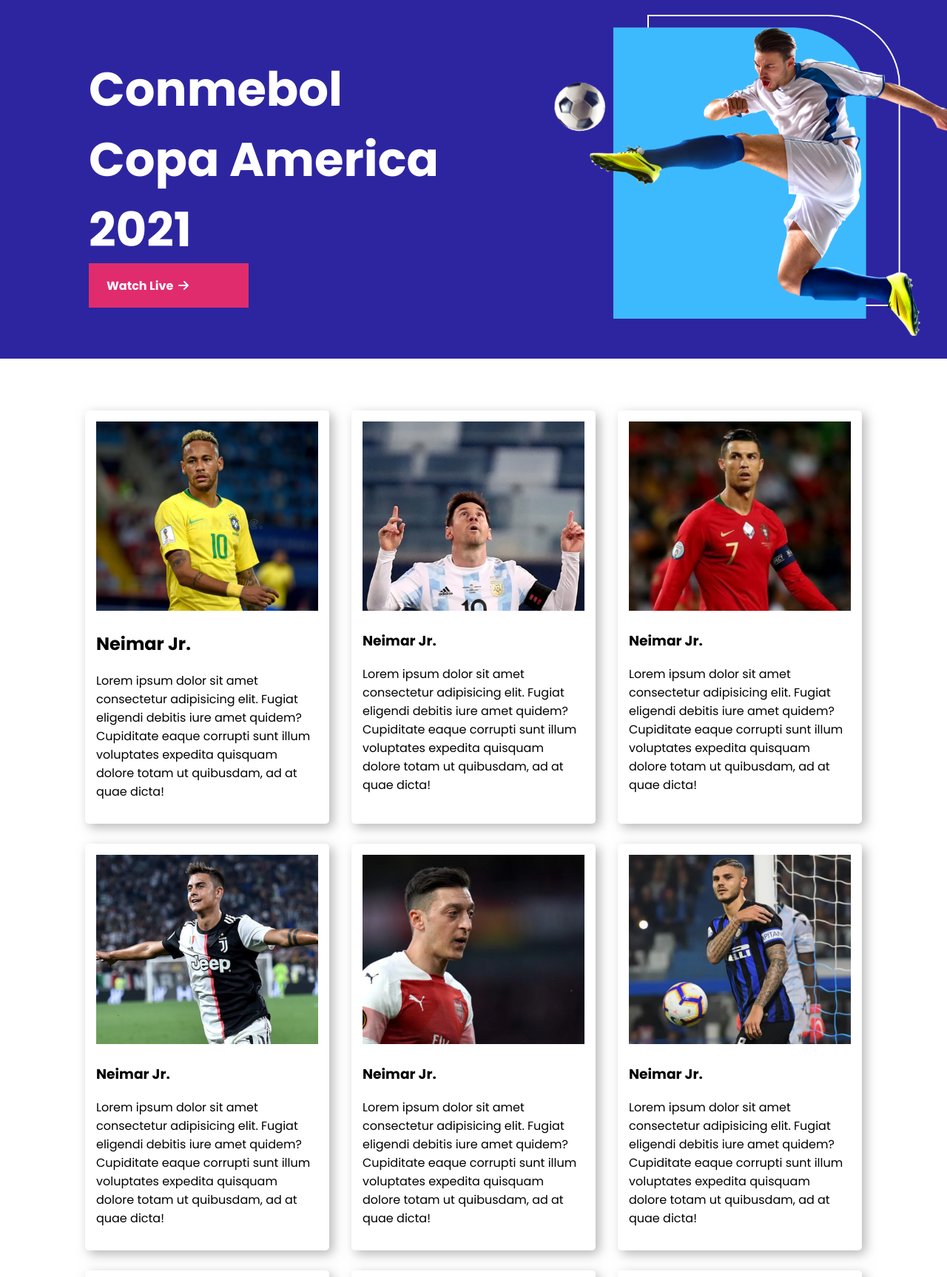
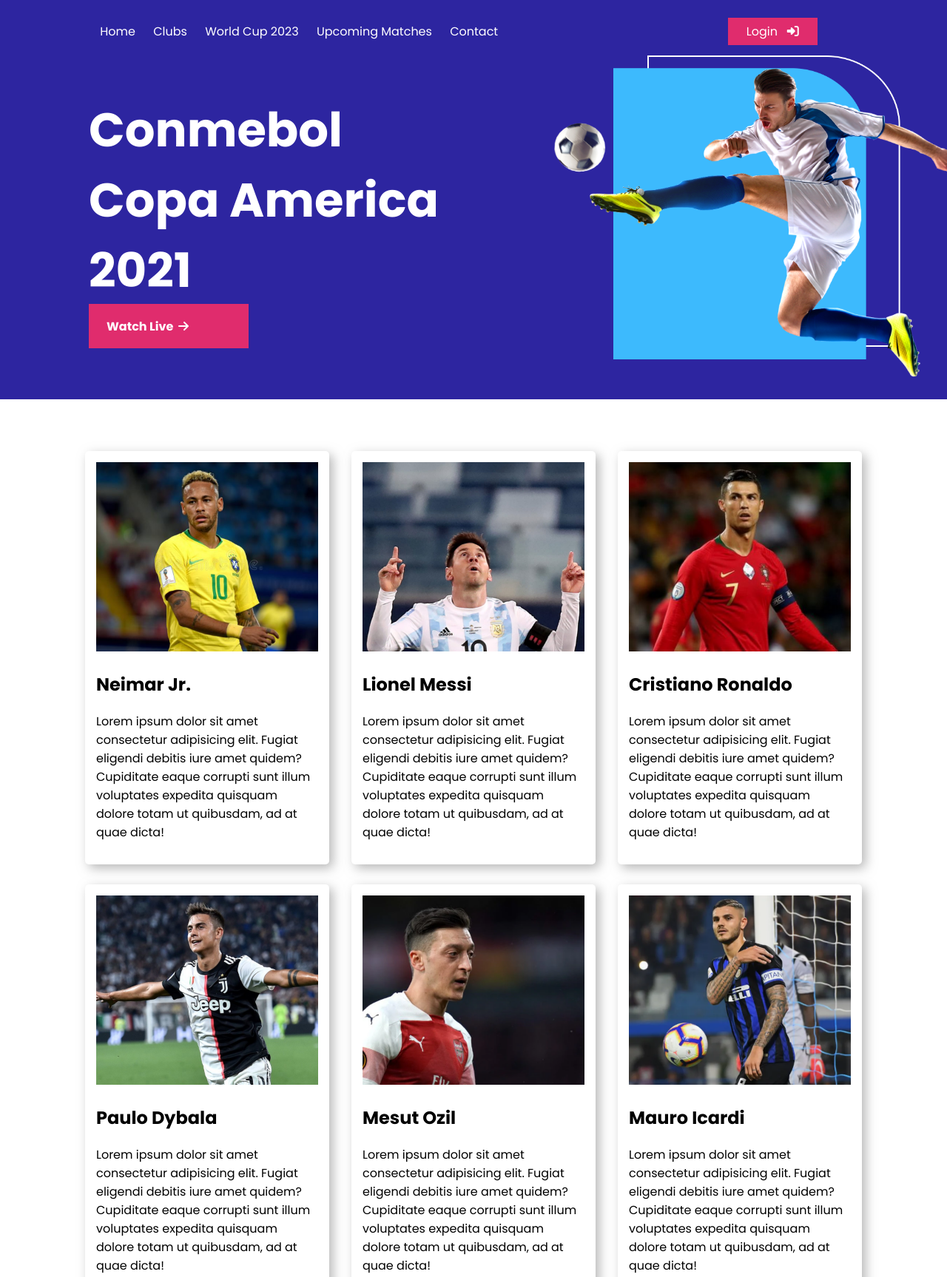
Before and after one commit to hridoy1211/responsive-football, a plain HTML site: page index.html in a window 1280 px wide. Shown: the top 1727 px of the page at 74% size. Drawn offline with Linux system fonts and the light colour scheme.

Commit message:
nav-added

```diff
--- a/index.html
+++ b/index.html
@@ -18,6 +18,18 @@
     <!-- Header Start -->
     <header>
         <nav>
+            <div class="menu">
+                <div class="link">
+                    <a href="">Home</a>
+                    <a href="">Clubs</a>
+                    <a href="">World Cup 2023</a>
+                    <a href="">Upcoming Matches</a>
+                    <a href="">Contact</a>
+                </div>
+                <div class="login">
+                    <a class="login-btn" href="">Login &nbsp; <i class="fas fa-sign-in-alt"></i></a>
+                </div>
+            </div>
             <div class="flexible">
                 <div class="half-width">
                     <h1 class="heading-title">Conmebol Copa America 2021</h1>
@@ -52,7 +64,7 @@
                             <img src="images/players/player-2.png" alt="">
                         </div>
                         <div class="player-detail">
-                            <h3 class="player-title">Neimar Jr.</h3>
+                            <h2 class="player-title">Lionel Messi</h3>
                             <p class="player-info">Lorem ipsum dolor sit amet consectetur adipisicing elit. Fugiat eligendi debitis iure amet quidem? Cupiditate eaque corrupti sunt illum voluptates expedita quisquam dolore totam ut quibusdam, ad at quae dicta!</p>
                         </div>
                     </article>
@@ -61,7 +73,7 @@
                             <img src="images/players/player-3.png" alt="">
                         </div>
                         <div class="player-detail">
-                            <h3 class="player-title">Neimar Jr.</h3>
+                            <h2 class="player-title">Cristiano Ronaldo</h2>
                             <p class="player-info">Lorem ipsum dolor sit amet consectetur adipisicing elit. Fugiat eligendi debitis iure amet quidem? Cupiditate eaque corrupti sunt illum voluptates expedita quisquam dolore totam ut quibusdam, ad at quae dicta!</p>
                         </div>
                     </article>
@@ -70,7 +82,7 @@
                             <img src="images/players/player-4.png" alt="">
                         </div>
                         <div class="player-detail">
-                            <h3 class="player-title">Neimar Jr.</h3>
+                            <h2 class="player-title">Paulo Dybala</h2>
                             <p class="player-info">Lorem ipsum dolor sit amet consectetur adipisicing elit. Fugiat eligendi debitis iure amet quidem? Cupiditate eaque corrupti sunt illum voluptates expedita quisquam dolore totam ut quibusdam, ad at quae dicta!</p>
                         </div>
                     </article>
@@ -79,7 +91,7 @@
                             <img src="images/players/player-5.png" alt="">
                         </div>
                         <div class="player-detail">
-                            <h3 class="player-title">Neimar Jr.</h3>
+                            <h2 class="player-title">Mesut Ozil</h2>
                             <p class="player-info">Lorem ipsum dolor sit amet consectetur adipisicing elit. Fugiat eligendi debitis iure amet quidem? Cupiditate eaque corrupti sunt illum voluptates expedita quisquam dolore totam ut quibusdam, ad at quae dicta!</p>
                         </div>
                     </article>
@@ -88,7 +100,7 @@
                             <img src="images/players/player-6.png" alt="">
                         </div>
                         <div class="player-detail">
-                            <h3 class="player-title">Neimar Jr.</h3>
+                            <h2 class="player-title">Mauro Icardi </h2>
                             <p class="player-info">Lorem ipsum dolor sit amet consectetur adipisicing elit. Fugiat eligendi debitis iure amet quidem? Cupiditate eaque corrupti sunt illum voluptates expedita quisquam dolore totam ut quibusdam, ad at quae dicta!</p>
                         </div>
                     </article>
@@ -97,7 +109,7 @@
                             <img src="images/players/player-7.png" alt="">
                         </div>
                         <div class="player-detail">
-                            <h3 class="player-title">Neimar Jr.</h3>
+                            <h2 class="player-title">Di Maria</h2>
                             <p class="player-info">Lorem ipsum dolor sit amet consectetur adipisicing elit. Fugiat eligendi debitis iure amet quidem? Cupiditate eaque corrupti sunt illum voluptates expedita quisquam dolore totam ut quibusdam, ad at quae dicta!</p>
                         </div>
                     </article>
@@ -106,7 +118,7 @@
                             <img src="images/players/player-8.png" alt="">
                         </div>
                         <div class="player-detail">
-                            <h3 class="player-title">Neimar Jr.</h3>
+                            <h2 class="player-title">Kylian Mbappé</h2>
                             <p class="player-info">Lorem ipsum dolor sit amet consectetur adipisicing elit. Fugiat eligendi debitis iure amet quidem? Cupiditate eaque corrupti sunt illum voluptates expedita quisquam dolore totam ut quibusdam, ad at quae dicta!</p>
                         </div>
                     </article>
@@ -115,7 +127,7 @@
                             <img src="images/players/player-9.png" alt="">
                         </div>
                         <div class="player-detail">
-                            <h3 class="player-title">Neimar Jr.</h3>
+                            <h2 class="player-title">Mohamed Salah</h2>
                             <p class="player-info">Lorem ipsum dolor sit amet consectetur adipisicing elit. Fugiat eligendi debitis iure amet quidem? Cupiditate eaque corrupti sunt illum voluptates expedita quisquam dolore totam ut quibusdam, ad at quae dicta!</p>
                         </div>
                     </article>
@@ -124,7 +136,7 @@
                             <img src="images/players/player-10.png" alt="">
                         </div>
                         <div class="player-detail">
-                            <h3 class="player-title">Neimar Jr.</h3>
+                            <h2 class="player-title">Harry Kane</h2>
                             <p class="player-info">Lorem ipsum dolor sit amet consectetur adipisicing elit. Fugiat eligendi debitis iure amet quidem? Cupiditate eaque corrupti sunt illum voluptates expedita quisquam dolore totam ut quibusdam, ad at quae dicta!</p>
                         </div>
                     </article>
@@ -133,7 +145,7 @@
                             <img src="images/players/player-11.png" alt="">
                         </div>
                         <div class="player-detail">
-                            <h3 class="player-title">Neimar Jr.</h3>
+                            <h2 class="player-title">Kevin De Bruyne</h2>
                             <p class="player-info">Lorem ipsum dolor sit amet consectetur adipisicing elit. Fugiat eligendi debitis iure amet quidem? Cupiditate eaque corrupti sunt illum voluptates expedita quisquam dolore totam ut quibusdam, ad at quae dicta!</p>
                         </div>
                     </article>
@@ -142,7 +154,7 @@
                             <img src="images/players/player-12.png" alt="">
                         </div>
                         <div class="player-detail">
-                            <h3 class="player-title">Neimar Jr.</h3>
+                            <h2 class="player-title">Philippe Coutinho</h2>
                             <p class="player-info">Lorem ipsum dolor sit amet consectetur adipisicing elit. Fugiat eligendi debitis iure amet quidem? Cupiditate eaque corrupti sunt illum voluptates expedita quisquam dolore totam ut quibusdam, ad at quae dicta!</p>
                         </div>
                     </article>
--- a/style.css
+++ b/style.css
@@ -1,10 +1,9 @@
-/* Google fonts Poppins 700 weight */
+/*  Google fonts Poppins  */
 @import url('https://fonts.googleapis.com/css2?family=Poppins:wght@700&display=swap');
-/* Google fonts Poppins 700 weight */
 
-/* Google fonts Poppins 400 weight */
 @import url('https://fonts.googleapis.com/css2?family=Poppins&display=swap');
-/* Google fonts Poppins 400 weight */
+/*  Google fonts Poppins  */
+
 
 /* Common Styles */
 body{
@@ -23,8 +22,27 @@ main{
 
 
 /*-----------------
-        header
- ------------------*/
+    header start
+-------------------*/
+.menu{
+    display: flex;
+    justify-content: space-around;
+    align-items: center;
+}
+.link,.login,a{
+    color: white;
+    font-size: 16px;
+    text-decoration: none;
+    margin-top: 30px;
+    margin-right: 20px;
+}
+
+.login .login-btn{
+    padding: 7px 25px;
+    background-color: #E02C6D;
+}
+
+
 header{
     background-color:#2D25A0;
     margin-bottom: 70px;
@@ -81,7 +99,7 @@ header{
 /* transform & transition */
 
 /*-----------------
-        header
+    header end
  ------------------*/
 
 
```
